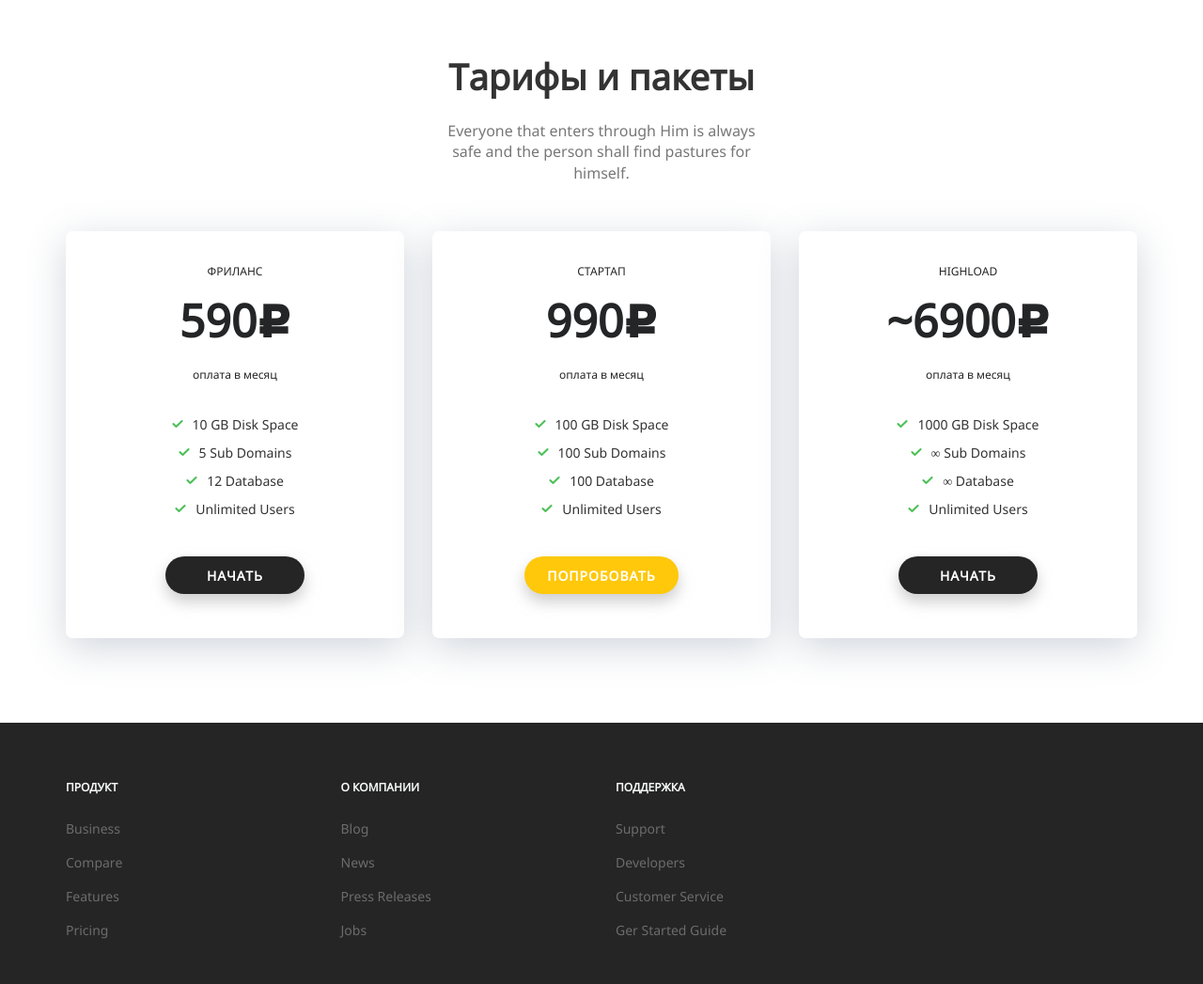
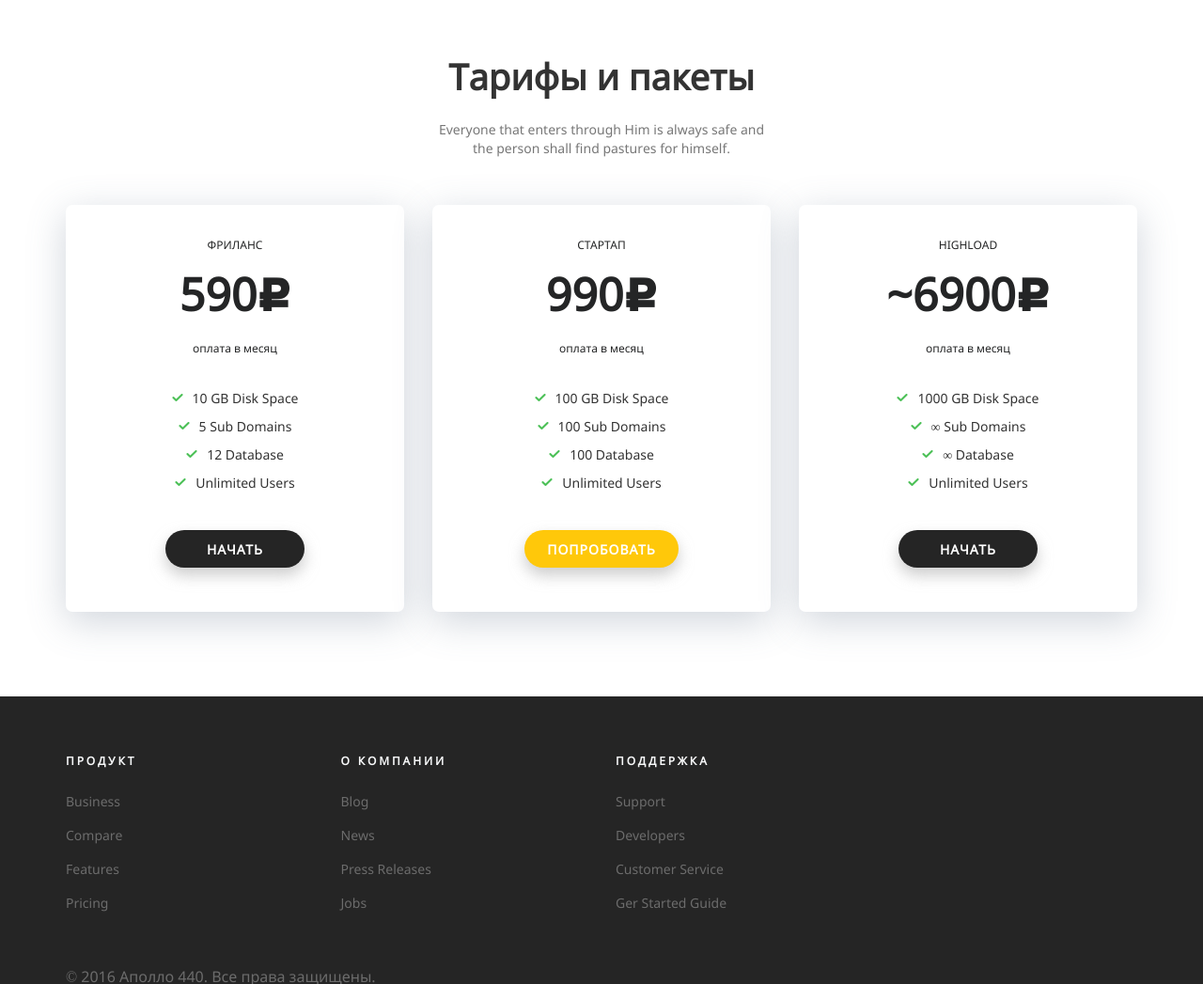
Before and after one commit to a-klimantow/Apolo, a plain HTML site: page docs/index.html in a window 1280 px wide. Shown: the part 2040-3087 px from the top of the page at 94% size. Drawn offline with nearby package versions, Linux system fonts and the light colour scheme.

Commit message:
Finish debug

```diff
--- a/docs/less/sections/_benefits.less
+++ b/docs/less/sections/_benefits.less
@@ -54,5 +54,6 @@
 	&--padding-bottom {
 		padding-bottom: 40px;
 		color: #777;
+		font-size: 14px;
 	}
 }
--- a/docs/less/sections/_footer.less
+++ b/docs/less/sections/_footer.less
@@ -12,6 +12,7 @@
 	margin-bottom: 25px;
 	text-transform: uppercase;
 	font-weight: 700;
+	letter-spacing: 0.24em;
 }
 
 .footer__nav {
```
Also changed, not shown: docs/css/main.css.
